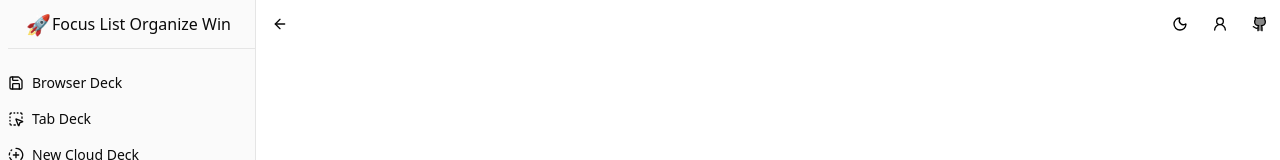
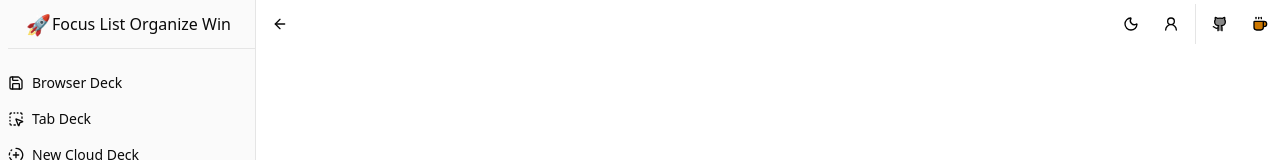
Before and after one commit to ra101/flow, a Next.js app: page /toolset in a window 1280 px wide. Shown: the top 160 px of the page. Built offline with nearby package versions, Linux system fonts and the light colour scheme.

Commit message:
Add Coffee in NavBar

```diff
--- a/src/components/app-navbar.tsx
+++ b/src/components/app-navbar.tsx
@@ -5,21 +5,14 @@ import {
   NavigationMenuItem,
   NavigationMenuLink,
   NavigationMenuList,
+  NavigationGroup,
+  NavigationMenuSeparator,
 } from "@/components/ui/navigation-menu"
 import { useTheme } from "next-themes"
 
 import {  SidebarTrigger } from "@/components/ui/sidebar";
-import { GithubIcon, MoonIcon, SunIcon, User2Icon } from "lucide-react";
-import Link from "next/link";
+import { CoffeeIcon, GithubIcon, MoonIcon, SunIcon, User2Icon } from "lucide-react";
 
-
-const NavigationGroup = ({ children }: { children: React.ReactNode }) => {
-  return (
-    <div className="flex">
-      {children}
-    </div>
-  );
-}
 
 const AppHeader = () => {
   const { theme, setTheme } = useTheme()
@@ -28,7 +21,7 @@ const AppHeader = () => {
   const ThemeIcon = theme === "dark" ? SunIcon : MoonIcon;
 
   return (
-      <NavigationMenu>
+      <NavigationMenu >
         <NavigationMenuList>
           <NavigationGroup>
             <NavigationMenuItem>
@@ -46,11 +39,15 @@ const AppHeader = () => {
                 <User2Icon  fill="white" color={iconColor} />
               </NavigationMenuLink>
             </NavigationMenuItem>
+            <NavigationMenuSeparator />
             <NavigationMenuItem>
-              <NavigationMenuLink asChild>
-                <Link target="_blank" href="https://github.com/ra101/flow">
-                  <GithubIcon fill="#888" color={iconColor} />
-                </Link>
+              <NavigationMenuLink target="_blank" href="https://github.com/ra101/flow">
+                <GithubIcon fill="#888" color={iconColor} />
+              </NavigationMenuLink>
+            </NavigationMenuItem>
+            <NavigationMenuItem>
+              <NavigationMenuLink target="_blank" href="https://coff.ee/ra101">
+                <CoffeeIcon fill="#c70" color={iconColor} />
               </NavigationMenuLink>
             </NavigationMenuItem>
           </NavigationGroup>
--- a/src/components/ui/navigation-menu.tsx
+++ b/src/components/ui/navigation-menu.tsx
@@ -4,6 +4,8 @@ import { cva } from "class-variance-authority"
 import { ChevronDownIcon } from "lucide-react"
 
 import { cn } from "@/utils/tailwind"
+import { Separator } from "@/components/ui/separator";
+
 
 const NavigationMenu = ({
   className,
@@ -155,6 +157,24 @@ const NavigationMenuIndicator = ({
   )
 }
 
+const NavigationGroup = ({ children }: { children: React.ReactNode }) => {
+  return (
+    <div className="flex">
+      {children}
+    </div>
+  );
+}
+
+const NavigationMenuSeparator = () => {
+  return (
+    <NavigationMenuItem>
+      <Separator orientation="vertical" className="h-full ml-1 mr-1" />
+    </NavigationMenuItem>
+  );
+}
+
+
+
 export {
   NavigationMenu,
   NavigationMenuList,
@@ -164,5 +184,7 @@ export {
   NavigationMenuLink,
   NavigationMenuIndicator,
   NavigationMenuViewport,
+  NavigationGroup,
+  NavigationMenuSeparator,
   navigationMenuTriggerStyle,
 }
```
